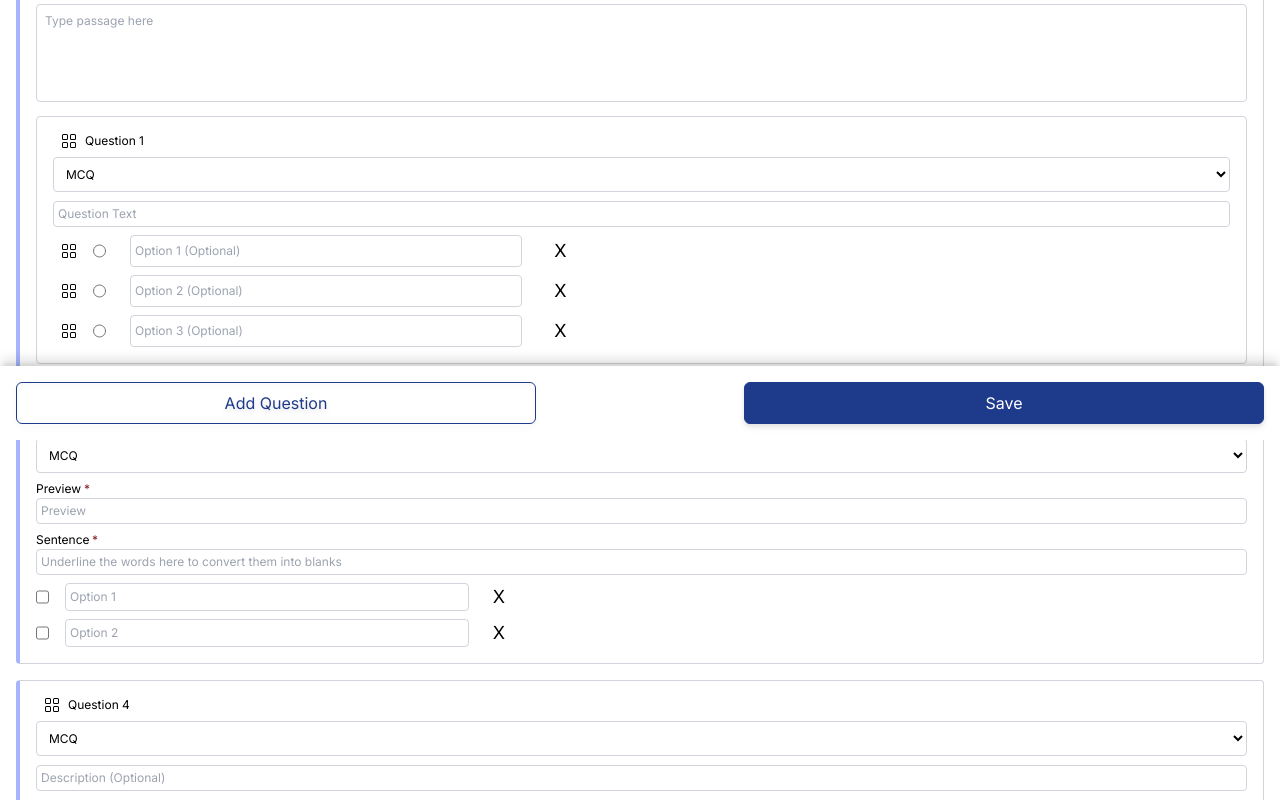
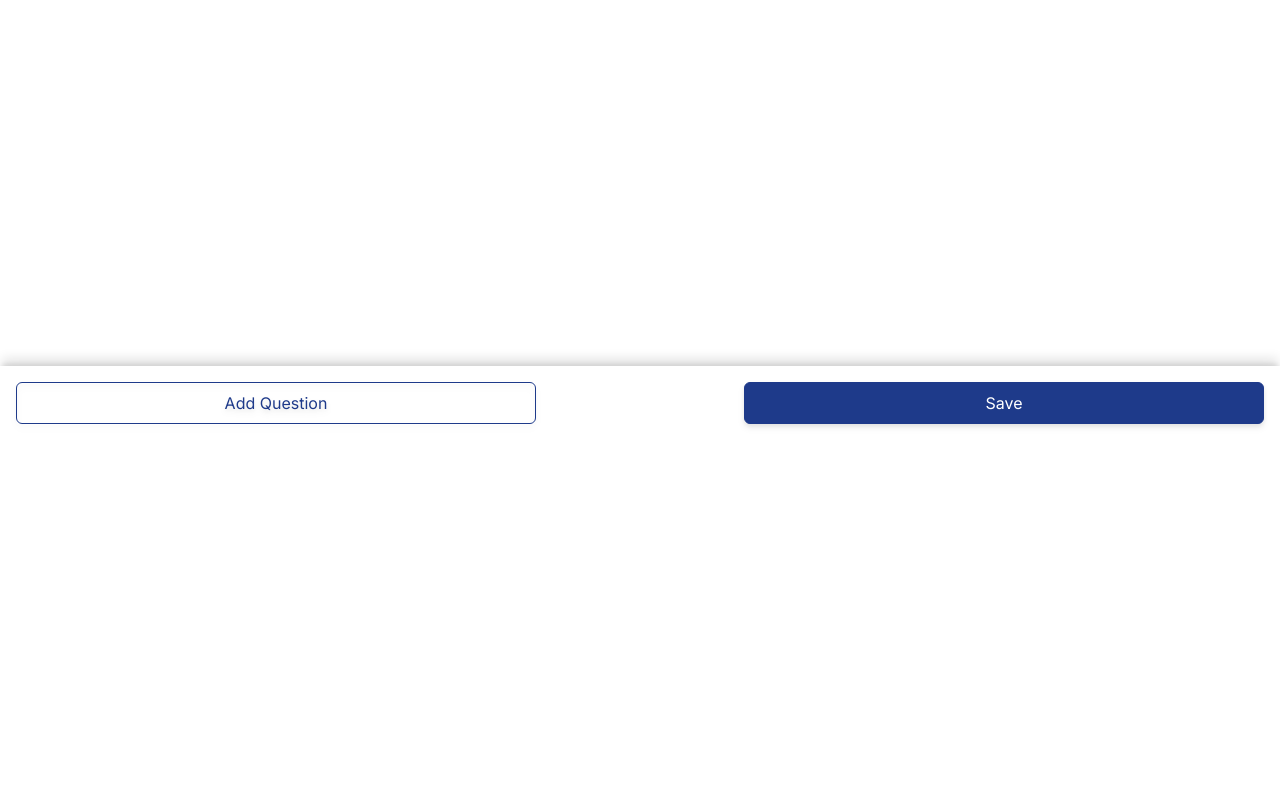
Before and after one commit to rahilansari261/super_form, a Next.js app: page / in a window 1280 px wide. Shown: the part 360-1160 px from the top of the page. After the commit the page ends 800 px from the top, so only its background shows below. Built offline with nearby package versions, Linux system fonts and the light colour scheme.

Commit message:
add ne question added

```diff
--- a/app/page.jsx
+++ b/app/page.jsx
@@ -1,12 +1,10 @@
 import Footer from "@/components/Footer";
 import FormBuilder from "@/components/FormBuilder";
 export default function Home() {
-  const questionArray = [{ quesNo: 1 }];
-  const mcqStyle = `rounded border border-gray-300`;
   return (
-    <>
+    <div>
       <FormBuilder />
       <Footer />
-    </>
+    </div>
   );
 }
--- a/components/Categorize.jsx
+++ b/components/Categorize.jsx
@@ -25,7 +25,7 @@ const Categorize = (props) => {
     setAnswers(items);
   }
   return (
-    <div className="  ">
+    <div className="">
       <input
         className="w-full bg-white p-1 rounded border border-gray-300 outline-none text-xs mb-2"
         id="ques"
--- a/components/Footer.jsx
+++ b/components/Footer.jsx
@@ -1,8 +1,25 @@
+"use client";
+import { useSelector, useDispatch } from "react-redux";
+import { addQuestion, reArrangeQuestions } from "@/redux/reducers/slice";
+import Mcq from "./Mcq/McqQuestion";
 const Footer = () => {
+  const dispatch = useDispatch();
+  const questions = useSelector((state) => state.questions);
+  const addQuestionInFormBuilder = () => {
+    const id = (questions.length + 1).toString();
+    const defaultMcqQuestion = {
+      id,
+      questionType: "Mcq",
+      questionComponent: <Mcq />,
+    };
+    dispatch(addQuestion(defaultMcqQuestion));
+  };
   return (
     <div className="flex justify-between align-center gap-10 fixed bg-white bottom-0 left-0 right-0 p-4 shadow-[rgba(0,0,0,0.1)_0px_-10px_10px_-2px,rgba(0,0,0,0.1)_0px_-4px_5px_-2px]">
       <div className="cursor-pointer flex items-center justify-center w-5/12 border border-blue-900 text-blue-900 rounded-md hover:bg-gray-100 drop-shadow-md p-2">
-        <span className=" text-blue-900">Add Question</span>
+        <span className=" text-blue-900" onClick={addQuestionInFormBuilder}>
+          Add Question
+        </span>
       </div>
       <div className="cursor-pointer flex items-center justify-center w-5/12 border border-blue-900 bg-blue-900 text-blue-900 rounded-md drop-shadow-md p-2">
         <span className=" text-white">Save</span>
--- a/components/FormBuilder.jsx
+++ b/components/FormBuilder.jsx
@@ -9,7 +9,7 @@ import { DragDropContext, Draggable, Droppable } from "react-beautiful-dnd";
 import { BsGrid } from "react-icons/bs";
 import { useState } from "react";
 import { useSelector, useDispatch } from "react-redux";
-import { arrangeQuestions } from "@/redux/reducers/slice";
+import { reArrangeQuestions } from "@/redux/reducers/slice";
 const FormBuilder = () => {
   const questions = useSelector((state) => state.questions);
   const dispatch = useDispatch();
@@ -18,19 +18,19 @@ const FormBuilder = () => {
     const items = Array.from(questions);
     const [reorderedItem] = items.splice(result.source.index, 1);
     items.splice(result.destination.index, 0, reorderedItem);
-    dispatch(arrangeQuestions(items));
+    dispatch(reArrangeQuestions(items));
   }
 
   return (
     <DragDropContext onDragEnd={handleOnDragEnd}>
-      <Droppable droppableId="form">
+      <Droppable droppableId="answers">
         {(provided) => (
           <div {...provided.droppableProps} ref={provided.innerRef}>
             {questions.map(({ id, questionType, questionComponent }, index) => {
               return (
                 <Draggable
-                  key={id}
-                  draggableId={`draggable-${id}`}
+                  key={`answer-${id}`}
+                  draggableId={`answer-${id}`}
                   index={index}
                 >
                   {(provided) => (
--- a/components/Mcq/McqOptions.jsx
+++ b/components/Mcq/McqOptions.jsx
@@ -27,12 +27,16 @@ const McqOptions = (props) => {
 
   return (
     <DragDropContext onDragEnd={handleOnDragEnd}>
-      <Droppable droppableId="answers">
+      <Droppable droppableId="options">
         {(provided) => (
           <div {...provided.droppableProps} ref={provided.innerRef}>
             {answers.map(({ id }, index) => {
               return (
-                <Draggable key={id} draggableId={id} index={index}>
+                <Draggable
+                  key={`option-${id}`}
+                  draggableId={`option-${id}`}
+                  index={index}
+                >
                   {(provided) => (
                     <div
                       className="flex align-center mb-2 gap-2 align-center"
--- a/components/Mcq/McqQuestion.jsx
+++ b/components/Mcq/McqQuestion.jsx
@@ -23,12 +23,16 @@ const Mcq = (props) => {
 
   return (
     <DragDropContext onDragEnd={handleOnDragEnd}>
-      <Droppable droppableId="mcq">
+      <Droppable droppableId="mcqs">
         {(provided) => (
           <div {...provided.droppableProps} ref={provided.innerRef}>
             {mcqs.map(({ id }, index) => {
               return (
-                <Draggable key={id} draggableId={id} index={index}>
+                <Draggable
+                  key={`mcq-${id}`}
+                  draggableId={`mcq-${id}`}
+                  index={index}
+                >
                   {(provided) => (
                     <div
                       className={` mb-2 ${
--- a/redux/reducers/slice.js
+++ b/redux/reducers/slice.js
@@ -6,24 +6,9 @@ import { createSlice, PayloadAction } from "@reduxjs/toolkit";
 
 const initialState = [
   {
-    id: "11",
+    id: "1",
     questionType: "Mcq",
     questionComponent: <Mcq />,
-  },
-  {
-    id: "21",
-    questionType: "Comprehension",
-    questionComponent: <Comprehension mcqs={[{ id: "1" }]} />,
-  },
-  {
-    id: "31",
-    questionType: "Cloze",
-    questionComponent: <Cloze />,
-  },
-  {
-    id: "41",
-    questionType: "Categorize",
-    questionComponent: <Categorize />,
   },
 ];
 
@@ -31,15 +16,15 @@ const questionSlice = createSlice({
   name: "questions",
   initialState: initialState,
   reducers: {
-    arrangeQuestions: (state, action) => {
+    reArrangeQuestions: (state, action) => {
       return action.payload;
     },
     addQuestions: (state, action) => {
       state.push(...action.payload);
     },
     addQuestion: (state, action) => {
-      const { id, title, description } = action.payload;
-      state.push({ id, title, description });
+      const { id, questionType, questionComponent } = action.payload;
+      state.push({ id, questionType, questionComponent });
     },
     updateQuestion: (state, action) => {
       const { id, title, description } = action.payload;
@@ -57,7 +42,7 @@ const questionSlice = createSlice({
 });
 
 export const {
-  arrangeQuestions,
+  reArrangeQuestions,
   addQuestions,
   addQuestion,
   updateQuestion,
--- /dev/null
+++ b/util/constant.js
@@ -0,0 +1,6 @@
+export const ComponentArray = {
+  Mcq: <Mcq />,
+  Comprehension: <Comprehension mcqs={[{ id: "1" }]} />,
+  Cloze: <Cloze />,
+  Categorize: <Categorize />,
+};
```
